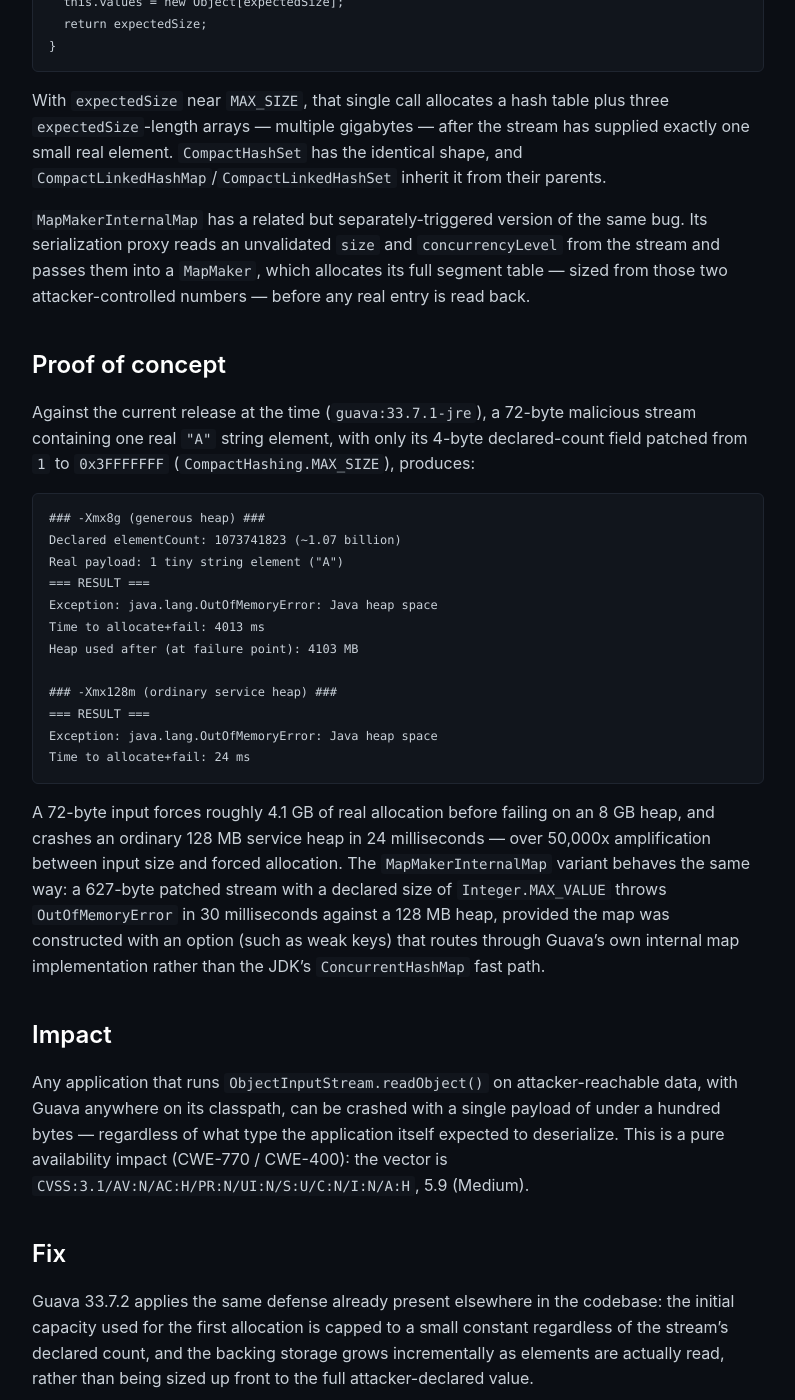
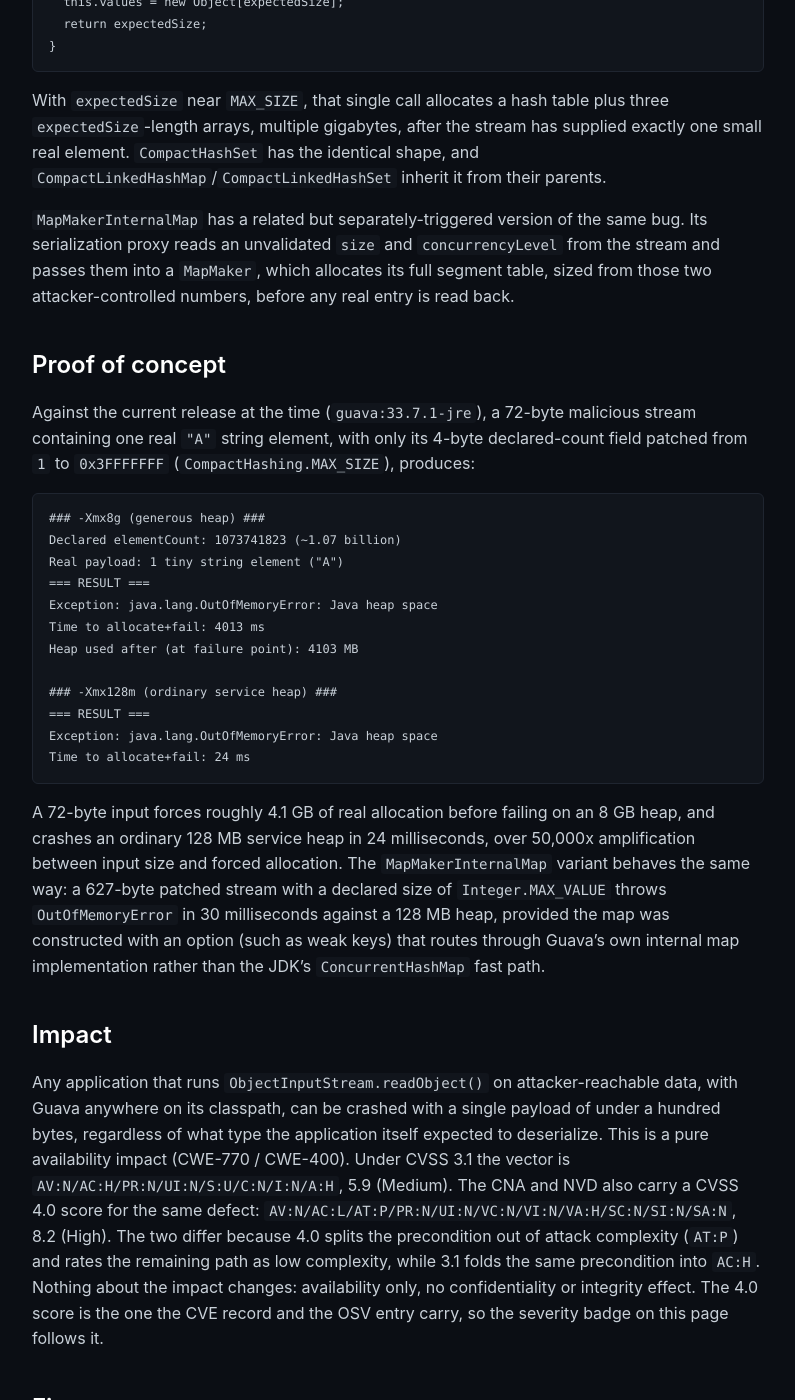
Before and after one commit to kemrec/kemrec.github.io, a Jekyll site: the page built from _writeups/guava-compacthash-mapmaker-deserialization-dos.md, in a window 1280 px wide and 1400 px high, scrolled down 2004 px. Shown: the whole window, without its empty margins (242-1037 px from the left). Built offline with Jekyll 4.4.1, drawn with Linux system fonts in a browser that asks for light colours; some of the changed text lies outside the part shown.

Commit message:
Update writeup: Guava CVE-2026-102554 to CVSS 4.0 High

````diff
--- a/_writeups/guava-compacthash-mapmaker-deserialization-dos.md
+++ b/_writeups/guava-compacthash-mapmaker-deserialization-dos.md
@@ -2,21 +2,21 @@
 title: "A 72-Byte Serialized Stream Forced Gigabyte Allocations in Guava"
 date: 2026-09-29
 target: "google/guava"
-severity: Medium
+severity: High
 identifier: "CVE-2026-102554"
 advisory_url: "https://github.com/google/guava/security/advisories/GHSA-xxph-c9ww-hj94"
-summary: "CompactHashMap, CompactHashSet, and MapMakerInternalMap read an attacker-controlled size field during Java deserialization and eagerly allocate arrays sized to the full, unvalidated value before the rest of the stream is consumed — a 72-byte payload forces multi-gigabyte allocation and an OutOfMemoryError. Fixed in Guava 33.7.2."
+summary: "CompactHashMap, CompactHashSet, and MapMakerInternalMap read an attacker-controlled size field during Java deserialization and eagerly allocate arrays sized to the full, unvalidated value before the rest of the stream is consumed, a 72-byte payload forces multi-gigabyte allocation and an OutOfMemoryError. Fixed in Guava 33.7.2."
 ---
 
 ## Summary
 
-`CompactHashMap`, `CompactHashSet`, and `MapMakerInternalMap` in Google's Guava library implement `readObject(ObjectInputStream)` by reading an attacker-controlled size field — `elementCount` for the `CompactHash*` collections, `initialCapacity`/`concurrencyLevel` for `MapMakerInternalMap` — straight off the wire. On the very first insertion, each implementation eagerly allocates backing arrays sized to that full, unvalidated declared value, without ever checking it against how much data the stream actually contains. A 72-byte serialized stream carrying a single tiny element can force several gigabytes of allocation and crash the JVM with `OutOfMemoryError`. This is CVE-2026-102554 / [GHSA-xxph-c9ww-hj94](https://github.com/google/guava/security/advisories/GHSA-xxph-c9ww-hj94), fixed in Guava 33.7.2.
+`CompactHashMap`, `CompactHashSet`, and `MapMakerInternalMap` in Google's Guava library implement `readObject(ObjectInputStream)` by reading an attacker-controlled size field, `elementCount` for the `CompactHash*` collections, `initialCapacity`/`concurrencyLevel` for `MapMakerInternalMap`, straight off the wire. On the very first insertion, each implementation eagerly allocates backing arrays sized to that full, unvalidated declared value, without ever checking it against how much data the stream actually contains. A 72-byte serialized stream carrying a single tiny element can force several gigabytes of allocation and crash the JVM with `OutOfMemoryError`. This is CVE-2026-102554 / [GHSA-xxph-c9ww-hj94](https://github.com/google/guava/security/advisories/GHSA-xxph-c9ww-hj94), fixed in Guava 33.7.2.
 
 ## Background
 
 This is the same amplification shape as the long-fixed CVE-2018-10237, which affected `AtomicDoubleArray` and `CompoundOrdering`: an attacker declares a large size up front, and the library allocates for that size before validating it against the stream's real content. Guava's own `HashBiMap.readObject()` already documents the correct defense in a comment on the line that avoids this exact trap: `init(16); // resist hostile attempts to allocate gratuitous heap`. `ArrayListMultimap`, `HashMultiset`, `LinkedHashMultiset`, `LinkedHashMultimap`, `ImmutableSetMultimap`, and `ImmutableListMultimap` all follow the same defensive pattern elsewhere in the codebase. `CompactHashMap`, `CompactHashSet`, and `MapMakerInternalMap` did not.
 
-All three classes are top-level, `implements Serializable`, and Guava is present on the classpath of a large fraction of the JVM ecosystem — a native Java deserialization attacker can name any of them directly in a hand-crafted stream, with no dependency on which factory method the victim application actually used.
+All three classes are top-level, `implements Serializable`, and Guava is present on the classpath of a large fraction of the JVM ecosystem, a native Java deserialization attacker can name any of them directly in a hand-crafted stream, with no dependency on which factory method the victim application actually used.
 
 ## The vulnerability
 
@@ -47,7 +47,7 @@ void init(int expectedSize) {
 }
 ```
 
-The real allocation happens lazily, inside `allocArrays()`, which fires on the first `put()` call — after only one key/value pair has actually been read off the wire:
+The real allocation happens lazily, inside `allocArrays()`, which fires on the first `put()` call, after only one key/value pair has actually been read off the wire:
 
 ```java
 int allocArrays() {
@@ -62,9 +62,9 @@ int allocArrays() {
 }
 ```
 
-With `expectedSize` near `MAX_SIZE`, that single call allocates a hash table plus three `expectedSize`-length arrays — multiple gigabytes — after the stream has supplied exactly one small real element. `CompactHashSet` has the identical shape, and `CompactLinkedHashMap`/`CompactLinkedHashSet` inherit it from their parents.
+With `expectedSize` near `MAX_SIZE`, that single call allocates a hash table plus three `expectedSize`-length arrays, multiple gigabytes, after the stream has supplied exactly one small real element. `CompactHashSet` has the identical shape, and `CompactLinkedHashMap`/`CompactLinkedHashSet` inherit it from their parents.
 
-`MapMakerInternalMap` has a related but separately-triggered version of the same bug. Its serialization proxy reads an unvalidated `size` and `concurrencyLevel` from the stream and passes them into a `MapMaker`, which allocates its full segment table — sized from those two attacker-controlled numbers — before any real entry is read back.
+`MapMakerInternalMap` has a related but separately-triggered version of the same bug. Its serialization proxy reads an unvalidated `size` and `concurrencyLevel` from the stream and passes them into a `MapMaker`, which allocates its full segment table, sized from those two attacker-controlled numbers, before any real entry is read back.
 
 ## Proof of concept
 
@@ -85,11 +85,11 @@ Exception: java.lang.OutOfMemoryError: Java heap space
 Time to allocate+fail: 24 ms
 ```
 
-A 72-byte input forces roughly 4.1 GB of real allocation before failing on an 8 GB heap, and crashes an ordinary 128 MB service heap in 24 milliseconds — over 50,000x amplification between input size and forced allocation. The `MapMakerInternalMap` variant behaves the same way: a 627-byte patched stream with a declared size of `Integer.MAX_VALUE` throws `OutOfMemoryError` in 30 milliseconds against a 128 MB heap, provided the map was constructed with an option (such as weak keys) that routes through Guava's own internal map implementation rather than the JDK's `ConcurrentHashMap` fast path.
+A 72-byte input forces roughly 4.1 GB of real allocation before failing on an 8 GB heap, and crashes an ordinary 128 MB service heap in 24 milliseconds, over 50,000x amplification between input size and forced allocation. The `MapMakerInternalMap` variant behaves the same way: a 627-byte patched stream with a declared size of `Integer.MAX_VALUE` throws `OutOfMemoryError` in 30 milliseconds against a 128 MB heap, provided the map was constructed with an option (such as weak keys) that routes through Guava's own internal map implementation rather than the JDK's `ConcurrentHashMap` fast path.
 
 ## Impact
 
-Any application that runs `ObjectInputStream.readObject()` on attacker-reachable data, with Guava anywhere on its classpath, can be crashed with a single payload of under a hundred bytes — regardless of what type the application itself expected to deserialize. This is a pure availability impact (CWE-770 / CWE-400): the vector is `CVSS:3.1/AV:N/AC:H/PR:N/UI:N/S:U/C:N/I:N/A:H`, 5.9 (Medium).
+Any application that runs `ObjectInputStream.readObject()` on attacker-reachable data, with Guava anywhere on its classpath, can be crashed with a single payload of under a hundred bytes, regardless of what type the application itself expected to deserialize. This is a pure availability impact (CWE-770 / CWE-400). Under CVSS 3.1 the vector is `AV:N/AC:H/PR:N/UI:N/S:U/C:N/I:N/A:H`, 5.9 (Medium). The CNA and NVD also carry a CVSS 4.0 score for the same defect: `AV:N/AC:L/AT:P/PR:N/UI:N/VC:N/VI:N/VA:H/SC:N/SI:N/SA:N`, 8.2 (High). The two differ because 4.0 splits the precondition out of attack complexity (`AT:P`) and rates the remaining path as low complexity, while 3.1 folds the same precondition into `AC:H`. Nothing about the impact changes: availability only, no confidentiality or integrity effect. The 4.0 score is the one the CVE record and the OSV entry carry, so the severity badge on this page follows it.
 
 ## Fix
 
@@ -97,9 +97,11 @@ Guava 33.7.2 applies the same defense already present elsewhere in the codebase:
 
 ## Timeline
 
-- **2026-09-22** — Reported to `google/guava` via GitHub private vulnerability reporting, covering `CompactHashMap`/`CompactHashSet` and, the same day, the related `MapMakerInternalMap` variant.
-- **2026-09-29** — Fixed in **Guava 33.7.2**; advisory [GHSA-xxph-c9ww-hj94](https://github.com/google/guava/security/advisories/GHSA-xxph-c9ww-hj94) published and **CVE-2026-102554** assigned.
+- **2026-09-22**: Reported to `google/guava` via GitHub private vulnerability reporting, covering `CompactHashMap`/`CompactHashSet` and, the same day, the related `MapMakerInternalMap` variant.
+- **2026-09-29**: Fixed in **Guava 33.7.2**; advisory [GHSA-xxph-c9ww-hj94](https://github.com/google/guava/security/advisories/GHSA-xxph-c9ww-hj94) published and **CVE-2026-102554** assigned.
+- **2026-10-09**: CVE record published with the CNA's CVSS 4.0 metrics, 8.2 (High), alongside the original 3.1 score in the advisory.
+- **2026-10-27**: OSV entry refreshed with the CVSS 4.0 vector and a HIGH rating; GitHub's advisory page still renders 5.9 Medium from 3.1 only. That divergence is why this page now carries High with both vectors spelled out.
 
 ## Disclosure
 
-The advisory is public at [GHSA-xxph-c9ww-hj94](https://github.com/google/guava/security/advisories/GHSA-xxph-c9ww-hj94) / [CVE-2026-102554](https://github.com/google/guava/security/advisories/GHSA-xxph-c9ww-hj94). Guava already had the right pattern for this class of bug documented in its own source — `HashBiMap`'s "resist hostile attempts to allocate gratuitous heap" comment predates this report by years. The gap was that three other Serializable collection types, added at different times by different authors, never inherited that same discipline.
+The advisory is public at [GHSA-xxph-c9ww-hj94](https://github.com/google/guava/security/advisories/GHSA-xxph-c9ww-hj94) / [CVE-2026-102554](https://github.com/google/guava/security/advisories/GHSA-xxph-c9ww-hj94). Guava already had the right pattern for this class of bug documented in its own source, `HashBiMap`'s "resist hostile attempts to allocate gratuitous heap" comment predates this report by years. The gap was that three other Serializable collection types, added at different times by different authors, never inherited that same discipline.
````
